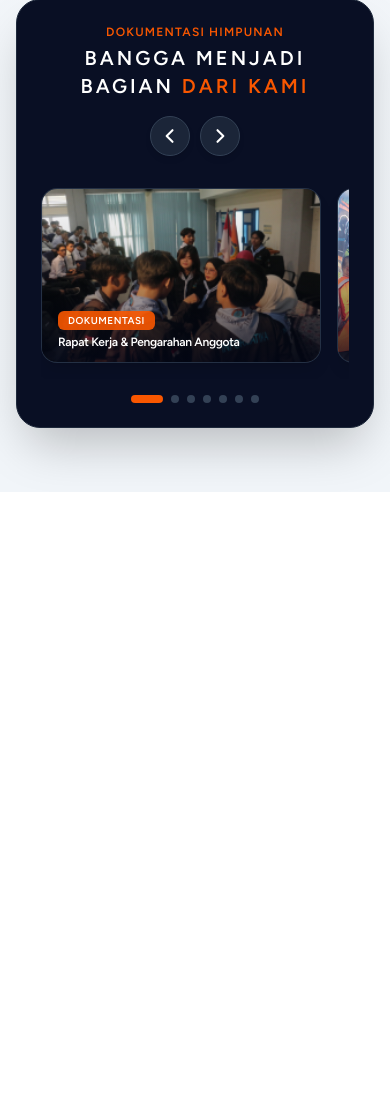
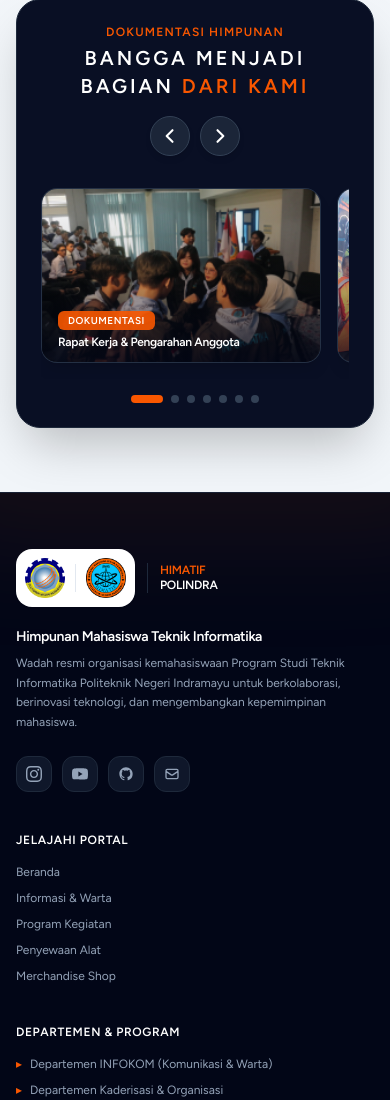
Before and after one commit to Blues24/himatif-nexus, a Laravel app: page / in a window 390 px wide. Shown: the part 5400-6500 px from the top of the page. Before the commit the page ends 5892 px from the top, so only its background shows below. Run offline with Laravel 12, Linux system fonts and the light colour scheme; style sheets or scripts are compiled from the project's sources; some libraries are stand-ins or nearby versions.

Commit message:
feat: implement unified navbar and responsive footer with POLINDRA and HIMATIF logos across all pages

```diff
--- /dev/null
+++ b/resources/js/Components/AppFooter.vue
@@ -0,0 +1,242 @@
+<script setup>
+import { Link } from '@inertiajs/vue3';
+
+const scrollToTop = () => {
+    window.scrollTo({ top: 0, behavior: 'smooth' });
+};
+</script>
+
+<template>
+    <footer class="bg-slate-950 text-slate-300 border-t border-slate-800/80 relative overflow-hidden select-none">
+        <!-- Subtle Background Glow -->
+        <div class="absolute -top-24 left-1/2 -translate-x-1/2 w-[600px] h-32 bg-orange-500/10 blur-3xl pointer-events-none rounded-full"></div>
+
+        <!-- Main Footer Content -->
+        <div class="max-w-7xl mx-auto px-4 sm:px-6 lg:px-8 pt-14 sm:pt-16 pb-12 relative z-10">
+            <div class="grid grid-cols-1 md:grid-cols-2 lg:grid-cols-12 gap-10 lg:gap-8">
+
+                <!-- Kolom 1: Profil Organisasi & Dua Logo (POLINDRA & HIMATIF) -->
+                <div class="lg:col-span-4 space-y-5 text-left">
+                    <!-- Logo POLINDRA & HIMATIF Side-by-Side dengan Container Rapi -->
+                    <div class="flex items-center gap-3">
+                        <div class="flex items-center gap-2.5 bg-white p-2 sm:p-2.5 rounded-2xl shadow-sm border border-white/40">
+                            <!-- Logo Politeknik Negeri Indramayu -->
+                            <img
+                                src="/images/logo-polindra.png"
+                                alt="Logo POLINDRA"
+                                class="h-10 sm:h-11 w-auto object-contain drop-shadow-2xs"
+                                loading="lazy"
+                            />
+                            <!-- Garis Pembatas -->
+                            <div class="h-7 w-[1px] bg-slate-200"></div>
+                            <!-- Logo HIMATIF POLINDRA -->
+                            <img
+                                src="/images/logo-himatif.png"
+                                alt="Logo HIMATIF"
+                                class="h-10 sm:h-11 w-auto object-contain drop-shadow-2xs"
+                                loading="lazy"
+                            />
+                        </div>
+
+                        <!-- Nama Singkat Organisasi -->
+                        <div class="border-l border-slate-800 pl-3">
+                            <span class="text-xs font-black tracking-tight leading-tight uppercase block text-[#F95700]">
+                                HIMATIF
+                            </span>
+                            <span class="text-xs font-extrabold tracking-tight leading-tight uppercase text-white block">
+                                POLINDRA
+                            </span>
+                        </div>
+                    </div>
+
+                    <!-- Judul Lembaga & Deskripsi -->
+                    <div class="space-y-2">
+                        <h3 class="text-sm sm:text-base font-extrabold text-white tracking-tight leading-snug">
+                            Himpunan Mahasiswa Teknik Informatika
+                        </h3>
+                        <p class="text-xs text-slate-400 leading-relaxed max-w-sm">
+                            Wadah resmi organisasi kemahasiswaan Program Studi Teknik Informatika Politeknik Negeri Indramayu untuk berkolaborasi, berinovasi teknologi, dan mengembangkan kepemimpinan mahasiswa.
+                        </p>
+                    </div>
+
+                    <!-- Social Media Links -->
+                    <div class="pt-1 flex items-center gap-2.5">
+                        <a
+                            href="https://instagram.com"
+                            target="_blank"
+                            rel="noopener noreferrer"
+                            aria-label="Instagram HIMATIF"
+                            class="w-9 h-9 rounded-xl bg-slate-900 border border-slate-800 hover:border-orange-500/60 hover:bg-[#F95700] hover:text-white text-slate-400 flex items-center justify-center transition shadow-2xs"
+                        >
+                            <svg class="w-4 h-4 fill-current" viewBox="0 0 24 24">
+                                <path d="M12 2.163c3.204 0 3.584.012 4.85.07 3.252.148 4.771 1.691 4.919 4.919.058 1.265.069 1.645.069 4.849 0 3.205-.012 3.584-.069 4.849-.149 3.225-1.664 4.771-4.919 4.919-1.266.058-1.644.07-4.85.07-3.204 0-3.584-.012-4.849-.07-3.26-.149-4.771-1.699-4.919-4.92-.058-1.265-.07-1.644-.07-4.849 0-3.204.013-3.583.07-4.849.149-3.227 1.664-4.771 4.919-4.919 1.266-.057 1.645-.069 4.849-.069zm0-2.163c-3.259 0-3.667.014-4.947.072-4.358.2-6.78 2.618-6.98 6.98-.059 1.281-.073 1.689-.073 4.948 0 3.259.014 3.668.072 4.948.2 4.358 2.618 6.78 6.98 6.98 1.281.058 1.689.072 4.948.072 3.259 0 3.668-.014 4.948-.072 4.354-.2 6.782-2.618 6.979-6.98.059-1.28.073-1.689.073-4.948 0-3.259-.014-3.667-.072-4.947-.196-4.354-2.617-6.78-6.979-6.98-1.281-.059-1.69-.073-4.949-.073zm0 5.838c-3.403 0-6.162 2.759-6.162 6.162s2.759 6.163 6.162 6.163 6.162-2.759 6.162-6.163c0-3.403-2.759-6.162-6.162-6.162zm0 10.162c-2.209 0-4-1.79-4-4 0-2.209 1.791-4 4-4s4 1.791 4 4c0 2.21-1.791 4-4 4zm6.406-11.845c-.796 0-1.441.645-1.441 1.44s.645 1.44 1.441 1.44c.795 0 1.439-.645 1.439-1.44s-.644-1.44-1.439-1.44z"/>
+                            </svg>
+                        </a>
+                        <a
+                            href="https://youtube.com"
+                            target="_blank"
+                            rel="noopener noreferrer"
+                            aria-label="YouTube HIMATIF"
+                            class="w-9 h-9 rounded-xl bg-slate-900 border border-slate-800 hover:border-red-500/60 hover:bg-red-600 hover:text-white text-slate-400 flex items-center justify-center transition shadow-2xs"
+                        >
+                            <svg class="w-4 h-4 fill-current" viewBox="0 0 24 24">
+                                <path d="M23.498 6.186a3.016 3.016 0 0 0-2.122-2.136C19.505 3.545 12 3.545 12 3.545s-7.505 0-9.377.505A3.017 3.017 0 0 0 .502 6.186C0 8.07 0 12 0 12s0 3.93.502 5.814a3.016 3.016 0 0 0 2.122 2.136c1.871.505 9.376.505 9.376.505s7.505 0 9.377-.505a3.015 3.015 0 0 0 2.122-2.136C24 15.93 24 12 24 12s0-3.93-.502-5.814zM9.545 15.568V8.432L15.818 12l-6.273 3.568z"/>
+                            </svg>
+                        </a>
+                        <a
+                            href="https://github.com"
+                            target="_blank"
+                            rel="noopener noreferrer"
+                            aria-label="GitHub HIMATIF"
+                            class="w-9 h-9 rounded-xl bg-slate-900 border border-slate-800 hover:border-slate-500 hover:bg-slate-800 hover:text-white text-slate-400 flex items-center justify-center transition shadow-2xs"
+                        >
+                            <svg class="w-4 h-4 fill-current" viewBox="0 0 24 24">
+                                <path fill-rule="evenodd" clip-rule="evenodd" d="M12 2C6.477 2 2 6.484 2 12.017c0 4.425 2.865 8.18 6.839 9.504.5.092.682-.217.682-.483 0-.237-.008-.868-.013-1.703-2.782.605-3.369-1.343-3.369-1.343-.454-1.158-1.11-1.466-1.11-1.466-.908-.62.069-.608.069-.608 1.003.07 1.53 1.032 1.53 1.032.892 1.53 2.341 1.088 2.91.832.092-.647.35-1.088.636-1.338-2.22-.253-4.555-1.113-4.555-4.951 0-1.093.39-1.988 1.029-2.688-.103-.253-.446-1.272.098-2.65 0 0 .84-.27 2.75 1.026A9.564 9.564 0 0112 6.844c.85.004 1.705.115 2.504.337 1.909-1.296 2.747-1.027 2.747-1.027.546 1.379.202 2.398.1 2.651.64.7 1.028 1.595 1.028 2.688 0 3.848-2.339 4.695-4.566 4.943.359.309.678.92.678 1.855 0 1.338-.012 2.419-.012 2.747 0 .268.18.58.688.482A10.019 10.019 0 0022 12.017C22 6.484 17.522 2 12 2z"/>
+                            </svg>
+                        </a>
+                        <a
+                            href="mailto:himatif@polindra.ac.id"
+                            aria-label="Email HIMATIF"
+                            class="w-9 h-9 rounded-xl bg-slate-900 border border-slate-800 hover:border-orange-500/60 hover:bg-[#F95700] hover:text-white text-slate-400 flex items-center justify-center transition shadow-2xs"
+                        >
+                            <svg class="w-4 h-4 fill-none stroke-current" stroke-width="2" viewBox="0 0 24 24">
+                                <path stroke-linecap="round" stroke-linejoin="round" d="M3 8l7.89 5.26a2 2 0 002.22 0L21 8M5 19h14a2 2 0 002-2V7a2 2 0 00-2-2H5a2 2 0 00-2 2v10a2 2 0 002 2z" />
+                            </svg>
+                        </a>
+                    </div>
+                </div>
+
+                <!-- Kolom 2: Navigasi Cepat (Quick Links) -->
+                <div class="lg:col-span-2 space-y-4 text-left">
+                    <h4 class="text-xs font-bold text-white uppercase tracking-wider">
+                        Jelajahi Portal
+                    </h4>
+                    <ul class="space-y-2.5 text-xs">
+                        <li>
+                            <Link :href="route('dashboard')" class="text-slate-400 hover:text-[#F95700] transition inline-block">
+                                Beranda
+                            </Link>
+                        </li>
+                        <li>
+                            <Link :href="route('informasi')" class="text-slate-400 hover:text-[#F95700] transition inline-block">
+                                Informasi & Warta
+                            </Link>
+                        </li>
+                        <li>
+                            <Link :href="route('kegiatan.index')" class="text-slate-400 hover:text-[#F95700] transition inline-block">
+                                Program Kegiatan
+                            </Link>
+                        </li>
+                        <li>
+                            <Link :href="route('penyewaan-inventaris')" class="text-slate-400 hover:text-[#F95700] transition inline-block">
+                                Penyewaan Alat
+                            </Link>
+                        </li>
+                        <li>
+                            <Link :href="route('produk.index')" class="text-slate-400 hover:text-[#F95700] transition inline-block">
+                                Merchandise Shop
+                            </Link>
+                        </li>
+                    </ul>
+                </div>
+
+                <!-- Kolom 3: Layanan & Departemen -->
+                <div class="lg:col-span-3 space-y-4 text-left">
+                    <h4 class="text-xs font-bold text-white uppercase tracking-wider">
+                        Departemen & Program
+                    </h4>
+                    <ul class="space-y-2.5 text-xs text-slate-400">
+                        <li class="flex items-center gap-2">
+                            <span class="text-[#F95700]">▸</span>
+                            <span>Departemen INFOKOM (Komunikasi & Warta)</span>
+                        </li>
+                        <li class="flex items-center gap-2">
+                            <span class="text-[#F95700]">▸</span>
+                            <span>Departemen Kaderisasi & Organisasi</span>
+                        </li>
+                        <li class="flex items-center gap-2">
+                            <span class="text-[#F95700]">▸</span>
+                            <span>Departemen Riset, Teknologi & Workshop</span>
+                        </li>
+                        <li class="flex items-center gap-2">
+                            <span class="text-[#F95700]">▸</span>
+                            <span>Departemen Danus (Dana & Usaha)</span>
+                        </li>
+                        <li class="flex items-center gap-2">
+                            <span class="text-[#F95700]">▸</span>
+                            <span>Layanan Inventaris & Fasilitas Lab</span>
+                        </li>
+                    </ul>
+                </div>
+
+                <!-- Kolom 4: Sekretariat & Kontak Kampus -->
+                <div class="lg:col-span-3 space-y-4 text-left">
+                    <h4 class="text-xs font-bold text-white uppercase tracking-wider">
+                        Sekretariat & Kontak
+                    </h4>
+
+                    <div class="space-y-3 text-xs text-slate-400">
+                        <!-- Alamat Kampus -->
+                        <div class="flex items-start gap-2.5">
+                            <span class="text-base text-orange-500 shrink-0 mt-0.5">📍</span>
+                            <span class="leading-relaxed">
+                                Gedung Student Center POLINDRA Lt. 2<br />
+                                Jl. Lohbener Lama No. 08, Legok, Lohbener, Indramayu, Jawa Barat 45252
+                            </span>
+                        </div>
+
+                        <!-- Email -->
+                        <div class="flex items-center gap-2.5">
+                            <span class="text-base text-orange-500 shrink-0">✉️</span>
+                            <a href="mailto:himatif@polindra.ac.id" class="hover:text-white transition">
+                                himatif@polindra.ac.id
+                            </a>
+                        </div>
+
+                        <!-- Hotline / WhatsApp -->
+                        <div class="flex items-center gap-2.5">
+                            <span class="text-base text-orange-500 shrink-0">📱</span>
+                            <a href="https://wa.me/6281234567890" target="_blank" rel="noopener noreferrer" class="hover:text-white transition">
+                                +62 812-3456-7890 (Hotline Resmi)
+                            </a>
+                        </div>
+
+                        <!-- Status Pelayanan -->
+                        <div class="pt-1">
+                            <span class="inline-flex items-center gap-1.5 px-3 py-1 rounded-full bg-slate-900 border border-slate-800 text-[11px] font-semibold text-emerald-400">
+                                <span class="w-1.5 h-1.5 rounded-full bg-emerald-400 animate-pulse"></span>
+                                Sekretariat Buka (Senin - Jumat)
+                            </span>
+                        </div>
+                    </div>
+                </div>
+
+            </div>
+        </div>
+
+        <!-- Bottom Copyright Bar -->
+        <div class="border-t border-slate-900 bg-slate-950/90 py-6 relative z-10">
+            <div class="max-w-7xl mx-auto px-4 sm:px-6 lg:px-8 flex flex-col sm:flex-row items-center justify-between gap-4 text-xs text-slate-500">
+                <div class="flex flex-wrap items-center justify-center sm:justify-start gap-2 text-center sm:text-left">
+                    <span>© 2026 <strong>HIMATIF POLINDRA</strong>. Hak Cipta Dilindungi Undang-Undang.</span>
+                    <span class="hidden sm:inline">•</span>
+                    <span class="text-slate-400">Politeknik Negeri Indramayu</span>
+                </div>
+
+                <div class="flex items-center gap-4">
+                    <span class="text-[11px] text-slate-500 hidden md:inline">
+                        Dikembangkan oleh Departemen INFOKOM HIMATIF
+                    </span>
+                    <button
+                        type="button"
+                        @click="scrollToTop"
+                        class="inline-flex items-center gap-1.5 px-3 py-1.5 rounded-xl bg-slate-900 hover:bg-slate-800 border border-slate-800 text-slate-300 hover:text-white transition text-xs font-semibold shadow-xs"
+                    >
+                        <span>Ke Atas</span>
+                        <span>↑</span>
+                    </button>
+                </div>
+            </div>
+        </div>
+    </footer>
+</template>
--- a/resources/js/Components/ApplicationLogo.vue
+++ b/resources/js/Components/ApplicationLogo.vue
@@ -1,4 +1,7 @@
 <template>
-    <!-- Ganti dengan path logo Anda -->
-    <img src="/logo-himatif.png" alt="Logo" class="h-9 w-auto" />
+    <div class="flex items-center gap-3">
+        <img src="/images/logo-polindra.png" alt="POLINDRA" class="h-10 w-auto object-contain" />
+        <div class="h-7 w-[1px] bg-slate-300"></div>
+        <img src="/images/logo-himatif.png" alt="HIMATIF" class="h-10 w-auto object-contain" />
+    </div>
 </template>
--- a/resources/js/Layouts/AuthenticatedLayout.vue
+++ b/resources/js/Layouts/AuthenticatedLayout.vue
@@ -1,6 +1,7 @@
 <script setup>
 import { ref } from 'vue';
 import ApplicationLogo from '@/Components/ApplicationLogo.vue';
+import AppFooter from '@/Components/AppFooter.vue';
 import Dropdown from '@/Components/Dropdown.vue';
 import DropdownLink from '@/Components/DropdownLink.vue';
 import NavLink from '@/Components/NavLink.vue';
@@ -11,8 +12,8 @@ const showingNavigationDropdown = ref(false);
 </script>
 
 <template>
-    <div>
-        <div class="min-h-screen bg-gray-100">
+    <div class="min-h-screen flex flex-col justify-between bg-slate-50 text-slate-800 antialiased selection:bg-[#F95700] selection:text-white">
+        <div class="flex-grow flex flex-col">
             <nav
                 class="sticky top-0 z-50 border-b border-slate-200/80 bg-white/95 backdrop-blur-md shadow-xs transition-all"
             >
@@ -301,9 +302,12 @@ const showingNavigationDropdown = ref(false);
             </header>
 
             <!-- Page Content -->
-            <main>
+            <main class="flex-grow">
                 <slot />
             </main>
         </div>
+
+        <!-- Footer di Setiap Halaman -->
+        <AppFooter />
     </div>
 </template>
```
